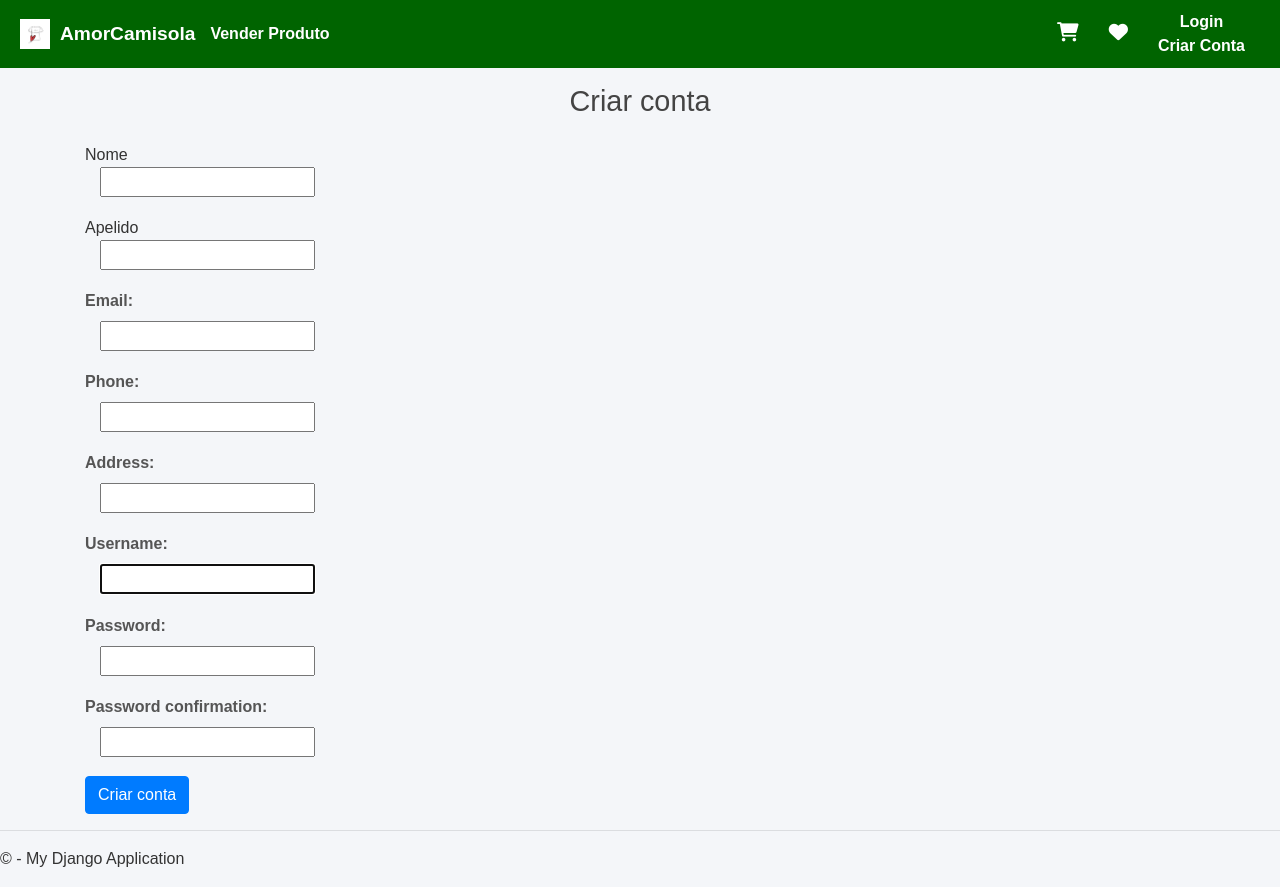
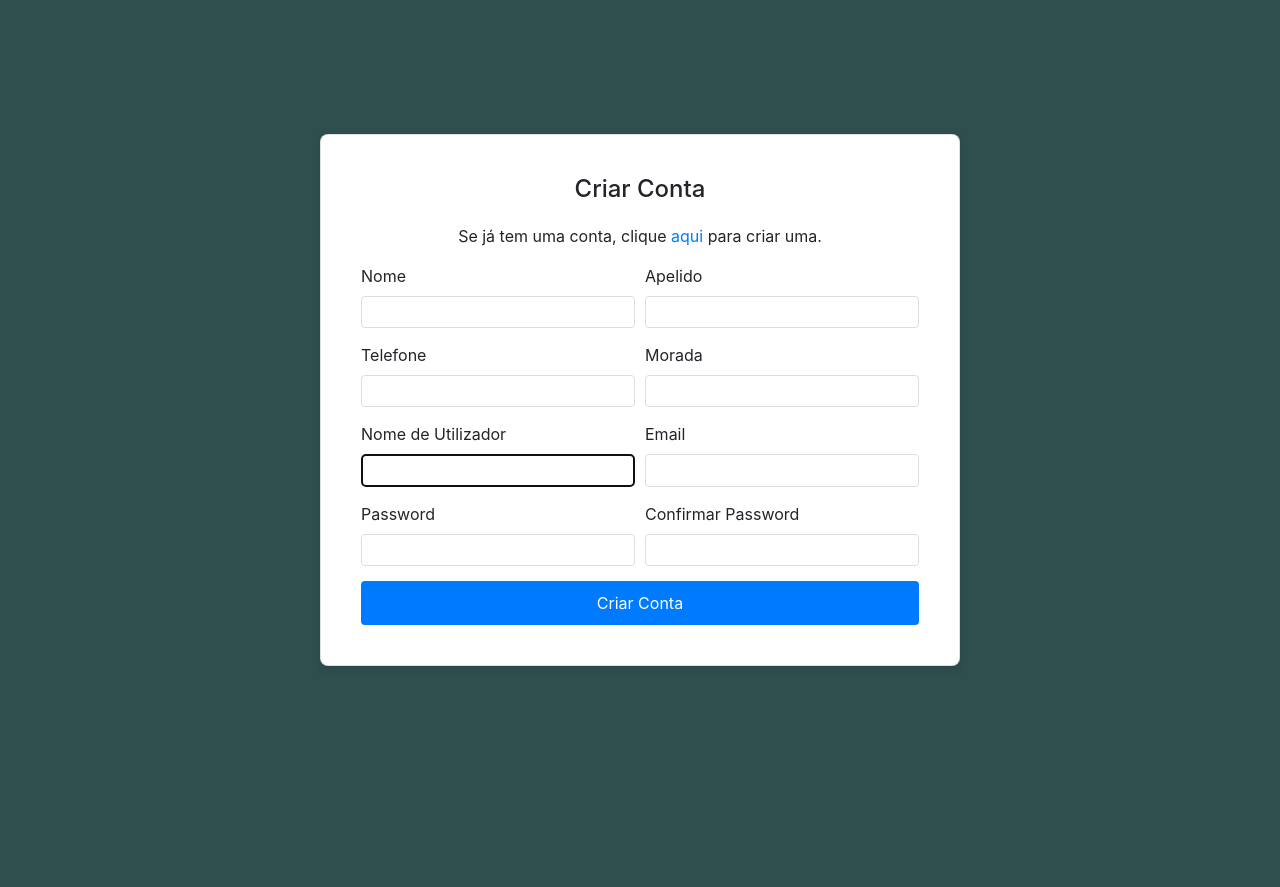
Before and after one commit to rodrigoabreu22/TPW_Project_1, a Django app: page /createaccount/ in a window 1280 px wide. After the commit the page ends 666 px from the top, so only its background shows below. Run offline with Django 5.2, Linux system fonts and the light colour scheme; some libraries are stand-ins or nearby versions.

Commit message:
Melhorar css e pequenas alteraçoes

```diff
--- a/AmorCamisola/forms.py
+++ b/AmorCamisola/forms.py
@@ -9,7 +9,7 @@ class CreateAccountForm(UserCreationForm):
     first_name = forms.CharField(label='First Name', max_length=30, required=True)
     last_name = forms.CharField(label='Last Name', max_length=30, required=True)
     address = forms.CharField(label='Address', max_length=50)
-    phone = PhoneNumberField(label='Phone', required=True)
+    phone = PhoneNumberField(label='Phone', required=True, widget=forms.TextInput(attrs={'placeholder': 'Ex: +351987654321'}))
 
 
     class Meta:
--- /dev/null
+++ b/AmorCamisola/static/css/createaccount.css
@@ -0,0 +1,70 @@
+body, html {
+    width:100%;
+    height: 100%;
+    display: flex;
+    align-items: center;
+    justify-content: center;
+    background-color: #f8f9fa;
+}
+
+.account-container {
+    width: 100%;
+    display: flex;
+    align-items: center;
+    justify-content: center;
+    min-height: 100vh;
+    background-color: darkslategray;
+}
+
+.account-card {
+    width: 50%;
+    padding: 20px;
+    box-shadow: 0px 4px 8px rgba(0, 0, 0, 0.1);
+    border-radius: 8px;
+}
+
+.card-title {
+    font-size: 24px;
+    margin-bottom: 20px;
+}
+
+.form-group {
+    margin-bottom: 15px;
+}
+
+.alert-danger {
+    margin-bottom: 15px;
+}
+
+.btn-primary {
+    background-color: #007bff;
+    border: none;
+    padding: 10px 20px;
+    font-size: 16px;
+}
+
+.form-control {
+    width: 100%;
+    max-width: 100%;
+    border: 1px solid #ccc;
+    border-radius: 4px;
+    padding: 10px;
+    font-size: 14px;
+    box-sizing: border-box;
+}
+
+input {
+    width:100%;
+    padding: 0.2rem;
+    border: 1px solid #ddd;
+    border-radius: 4px;
+    font-size: 1rem;
+    transition: border-color 0.3s;
+}
+
+.input-wrapper input:focus,
+.input-wrapper select:focus,
+.input-wrapper textarea:focus {
+    border-color: #007bff;
+    outline: none;
+}
--- a/AmorCamisola/templates/createAccount.html
+++ b/AmorCamisola/templates/createAccount.html
@@ -1,82 +1,80 @@
-{% extends "layout.html" %}
+<!doctype html>
+<html lang="en">
+  <head>
+    <meta charset="utf-8">
+    <meta name="viewport" content="width=device-width, initial-scale=1, shrink-to-fit=no">
+    <meta name="description" content="">
+    <meta name="author" content="">
 
-{% block content %}
-<h1>Criar conta</h1>
+    <title>Django WebProject</title>
+
+    {% load static %}
+    <!-- Bootstrap core CSS -->
+      <link rel="stylesheet" href="https://cdnjs.cloudflare.com/ajax/libs/font-awesome/6.0.0-beta3/css/all.min.css">
+      <link rel="stylesheet" href="https://stackpath.bootstrapcdn.com/bootstrap/4.5.2/css/bootstrap.min.css">
+      <link rel="stylesheet" href="{% static 'css/createaccount.css' %}">
+  </head>
+<body>
+<div class="account-container">
+    <div class="card account-card">
+        <div class="card-body">
+            <h2 class="card-title text-center">Criar Conta</h2>
             <form action="{% url 'createaccount' %}" method="POST">
                 {% csrf_token %}
+                <p class="text-center">Se já tem uma conta, clique <a href="{% url 'login'%}">aqui</a> para criar uma.</p>
+                <!-- Error handling here, omitted for brevity -->
 
-    {% if form.errors %}
-        <div style="color: red;">
-            <p>Please correct the errors below:</p>
-            <ul>
-                {% for field in form %}
-                    {% for error in field.errors %}
-                        <li>{{ field.label }}: {{ error }}</li>
-                    {% endfor %}
-                {% endfor %}
-                {% for error in form.non_field_errors %}
-                    <li>{{ error }}</li>
-                {% endfor %}
-            </ul>
-        </div>
-    {% endif %}
-
-    <div class="form-group">
-        Nome
-        <div class="col-md-10">
+                <div class="form-row">
+                    <div class="form-group col-md-6">
+                        <label for="first_name">Nome</label>
                         {{ form.first_name }}
                     </div>
-    </div>
-
-    <div class="form-group">
-        Apelido
-        <div class="col-md-10">
+                    <div class="form-group col-md-6">
+                        <label for="last_name">Apelido</label>
                         {{ form.last_name }}
                     </div>
                 </div>
 
-    <div class="form-group">
-        {{ form.email.label_tag }}
-        <div class="col-md-10">
+                <div class="form-row">
+                    <div class="form-group col-md-6">
+                        <label for="phone">Telefone</label>
+                        {{ form.phone }}
+                    </div>
+                    <div class="form-group col-md-6">
+                        <label for="address">Morada</label>
+                        {{ form.address }}
+                    </div>
+                </div>
+
+                <div class="form-row">
+                    <div class="form-group col-md-6">
+                        <label for="username">Nome de Utilizador</label>
+                        {{ form.username }}
+                    </div>
+                    <div class="form-group col-md-6">
+                        <label for="email">Email</label>
                         {{ form.email }}
                     </div>
                 </div>
 
-    <div class="form-group">
-        {{ form.phone.label_tag }}
-        <div class="col-md-10">
-            {{ form.phone }}
-        </div>
-    </div>
-
-    <div class="form-group">
-        {{ form.address.label_tag }}
-        <div class="col-md-10">
-            {{ form.address }}
-        </div>
-    </div>
-
-    <div class="form-group">
-        {{ form.username.label_tag }}
-        <div class="col-md-10">
-            {{ form.username }}
-        </div>
-    </div>
-
-    <div class="form-group">
-        {{ form.password1.label_tag }}
-        <div class="col-md-10">
+                <div class="form-row">
+                    <div class="form-group col-md-6">
+                        <label for="password1">Password</label>
                         {{ form.password1 }}
                     </div>
-    </div>
-
-    <div class="form-group">
-        {{ form.password2.label_tag }}
-        <div class="col-md-10">
+                    <div class="form-group col-md-6">
+                        <label for="password2">Confirmar Password</label>
                         {{ form.password2 }}
                     </div>
                 </div>
 
-    <div><button type="submit" class="btn btn-primary">Criar conta</button></div>
+                <button type="submit" class="btn btn-primary btn-block">Criar Conta</button>
             </form>
-{% endblock %}
+        </div>
+    </div>
+</div>
+
+<script src="{% static 'scripts/jquery-3.4.1.min.js' %}"></script>
+<script src="{% static 'scripts/popper.min.js' %}"></script>
+<script src="{% static 'scripts/bootstrap.min.js' %}"></script>
+</body>
--- a/AmorCamisola/templates/layout.html
+++ b/AmorCamisola/templates/layout.html
@@ -10,11 +10,13 @@
 
     {% load static %}
     <!-- Bootstrap core CSS -->
-      <link rel="stylesheet" href="https://cdnjs.cloudflare.com/ajax/libs/font-awesome/6.0.0-beta3/css/all.min.css">
-    <link rel="stylesheet" href="https://stackpath.bootstrapcdn.com/bootstrap/4.5.2/css/bootstrap.min.css">
-    <link rel="stylesheet" href="{% static 'css/navbar.css' %}">
-      <link rel="stylesheet" href="{% static 'css/home.css' %}">
-      <link rel="stylesheet" href="{% static 'css/pubProduct.css' %}">
+        <link rel="stylesheet" href="https://cdnjs.cloudflare.com/ajax/libs/font-awesome/6.0.0-beta3/css/all.min.css">
+        <link rel="stylesheet" href="https://stackpath.bootstrapcdn.com/bootstrap/4.5.2/css/bootstrap.min.css">
+        <link rel="stylesheet" href="{% static 'css/navbar.css' %}">
+        <link rel="stylesheet" href="{% static 'css/home.css' %}">
+        <link rel="stylesheet" href="{% static 'css/pubProduct.css' %}">
+        <link rel="stylesheet" href="{% static 'css/user_list.css' %}">
+        <link rel="stylesheet" href="{% static 'css/profile.css' %}">
   </head>
 
   <body>
```
Also changed, not shown: AmorCamisola/static/css/account.css (+1 -6 lines), AmorCamisola/static/css/login.css (added, +40 -0 lines), AmorCamisola/static/css/wallet.css (added, +58 -0 lines), AmorCamisola/templates/account.html (+8 -10 lines), AmorCamisola/templates/account2.html (deleted, +0 -92 lines), AmorCamisola/templates/login.html (+29 -24 lines), AmorCamisola/templates/myProfile.html (+0 -19 lines), AmorCamisola/templates/profile.html (+1 -20 lines), AmorCamisola/templates/userList.html (+0 -19 lines), AmorCamisola/templates/wallet.html (+14 -35 lines), AmorCamisola/templates/publishProduct.html (line endings or trailing spaces). Lines whose indentation alone changed are shown as unchanged.
